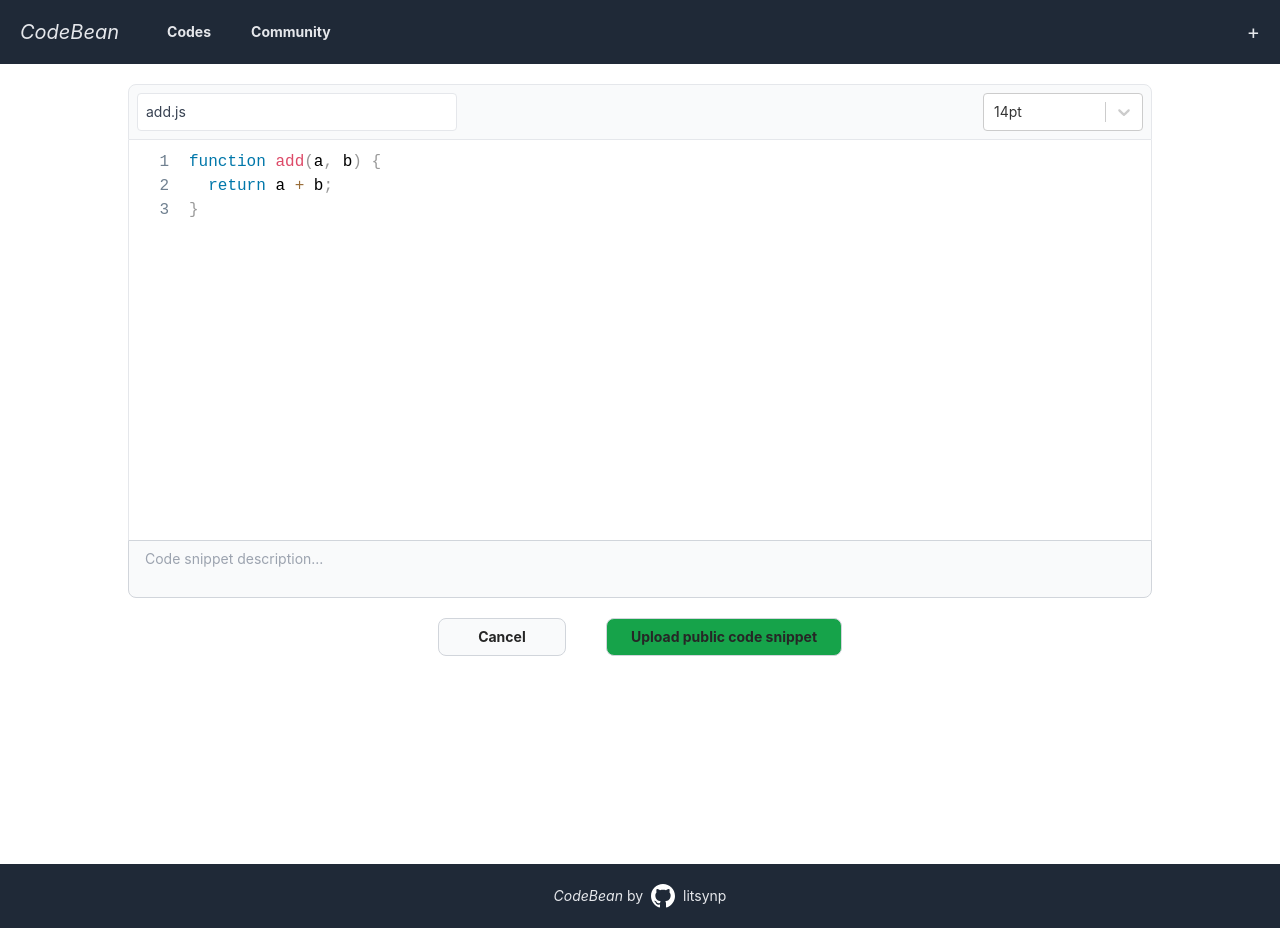
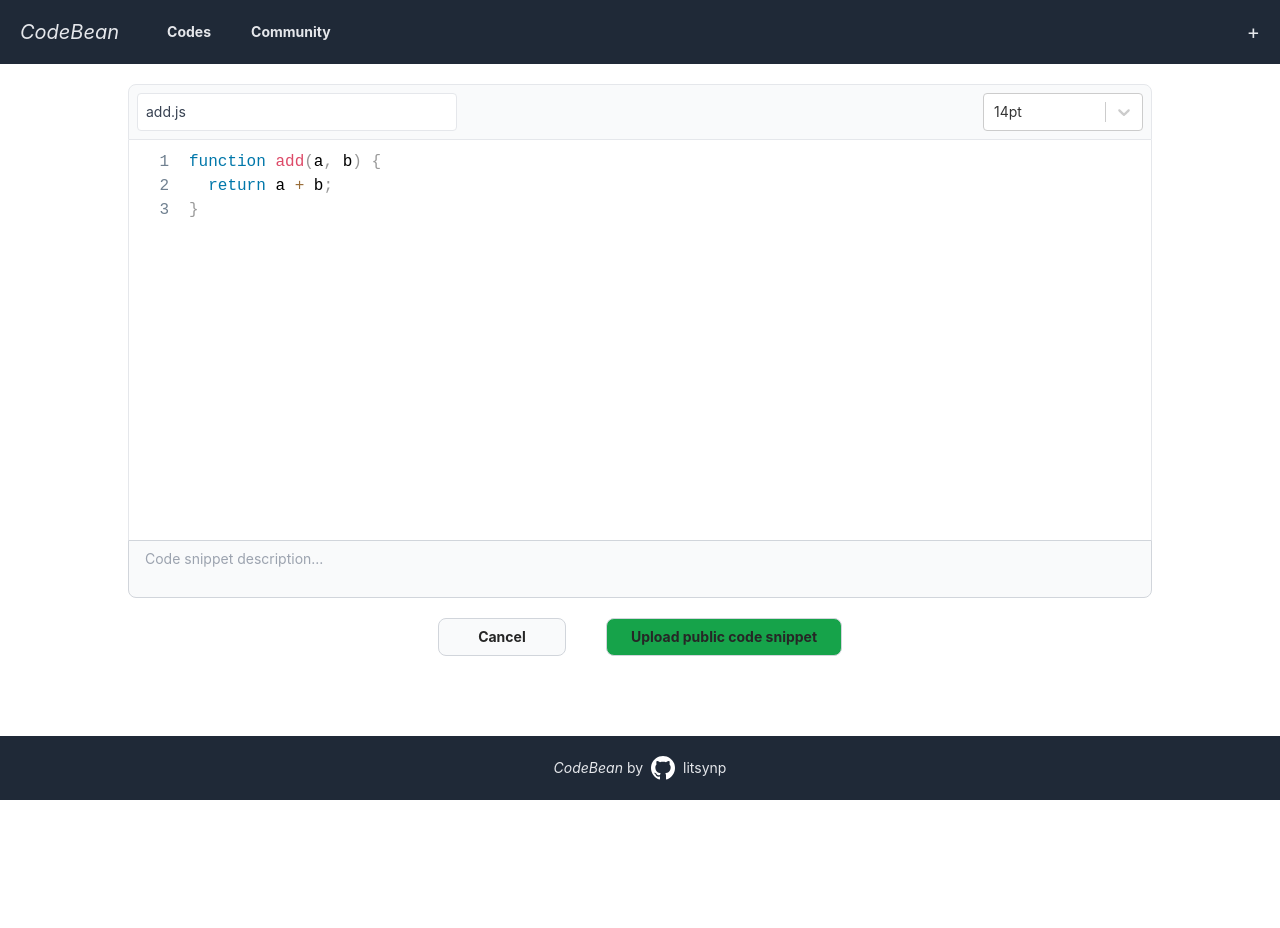
Before and after one commit to beanfarmers/codebean-frontend, a Next.js app: page /codes/new in a window 1280 px wide. After the commit the page ends 800 px from the top, so only its background shows below. Built offline with nearby package versions, Linux system fonts and the light colour scheme.

Commit message:
chore: fit footer to bottom of page
- Enable Tailwind CSS JIT mode
- Use calc() with Tailwind CSS JIT

```diff
--- a/pages/codes/new.tsx
+++ b/pages/codes/new.tsx
@@ -113,7 +113,7 @@
   };
 
   return (
-    <div className='min-h-screen p-5 flex-row'>
+    <div className='h-[calc(100vh-8rem)] p-5 flex-row'>
       <div className='flex flex-col max-w-[64rem] mx-auto'>
         <div className='flex flex-row space-x-2 justify-between p-2 border rounded-x-lg rounded-t-lg bg-gray-50'>
           <input
--- a/pages/index.tsx
+++ b/pages/index.tsx
@@ -11,7 +11,7 @@
       <link rel='icon' href='/favicon.ico' />
     </Head>
 
-    <div className='h-screen bg-gradient-to-b from-blue-400 via-purple-500 to-pink-500'>
+    <div className='h-[calc(100vh-8rem)] bg-gradient-to-b from-blue-400 via-purple-500 to-pink-500'>
       <div className='h-full flex flex-col space-y-14 justify-center items-center text-center text-6xl text-gray-100'>
         <div>Code.</div>
         <div>Share.</div>
--- a/src/components/footer/Footer.tsx
+++ b/src/components/footer/Footer.tsx
@@ -3,7 +3,7 @@
 import GitHubLogo from '@src/components/GitHubLogo';
 
 const Footer = () => (
-  <footer className='flex flex-1 justify-center items-center py-5 px-0 bg-gray-800'>
+  <footer className='flex flex-1 justify-center items-center h-16 py-5 px-0 bg-gray-800'>
     <div className='flex justify-center items-center text-gray-200 space-x-2'>
       <span>
         <span className='italic'>CodeBean</span> by
--- a/tailwind.config.js
+++ b/tailwind.config.js
@@ -1,4 +1,5 @@
 module.exports = {
+  mode: 'jit',
   content: ['./pages/**/*.{js,ts,jsx,tsx}', './src/**/*.{js,ts,jsx,tsx}'],
   theme: {
     extend: {},
```
